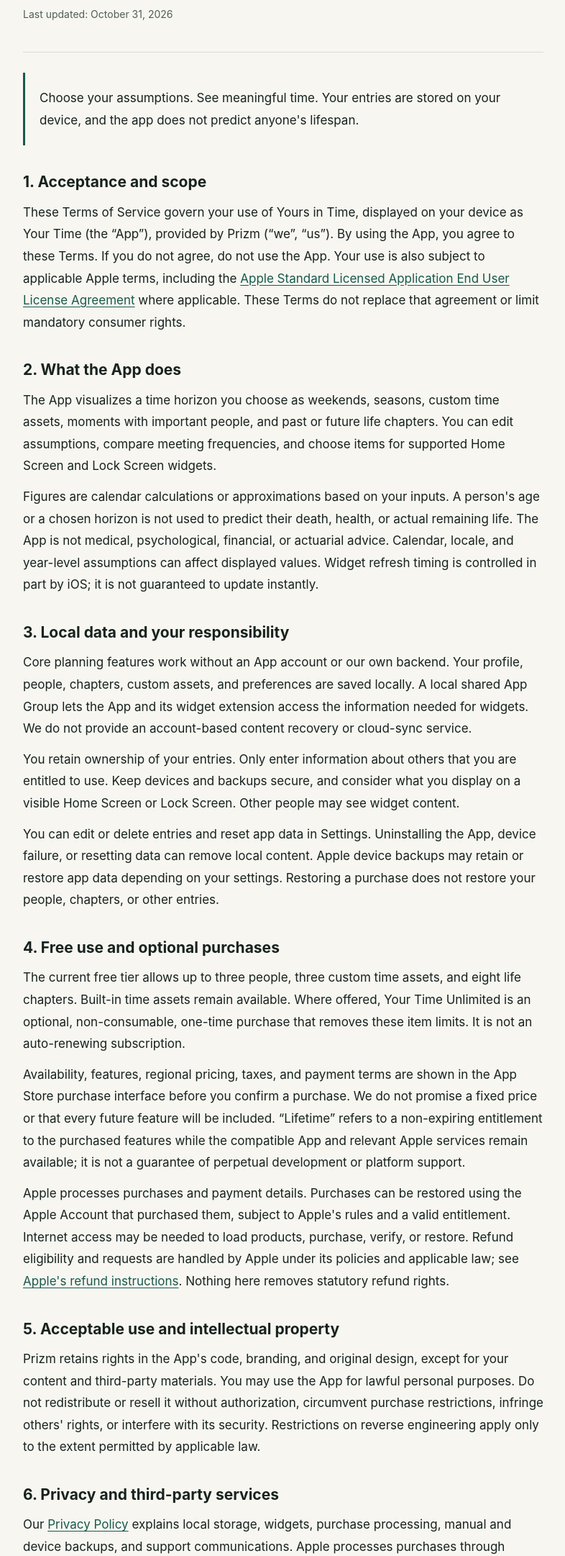
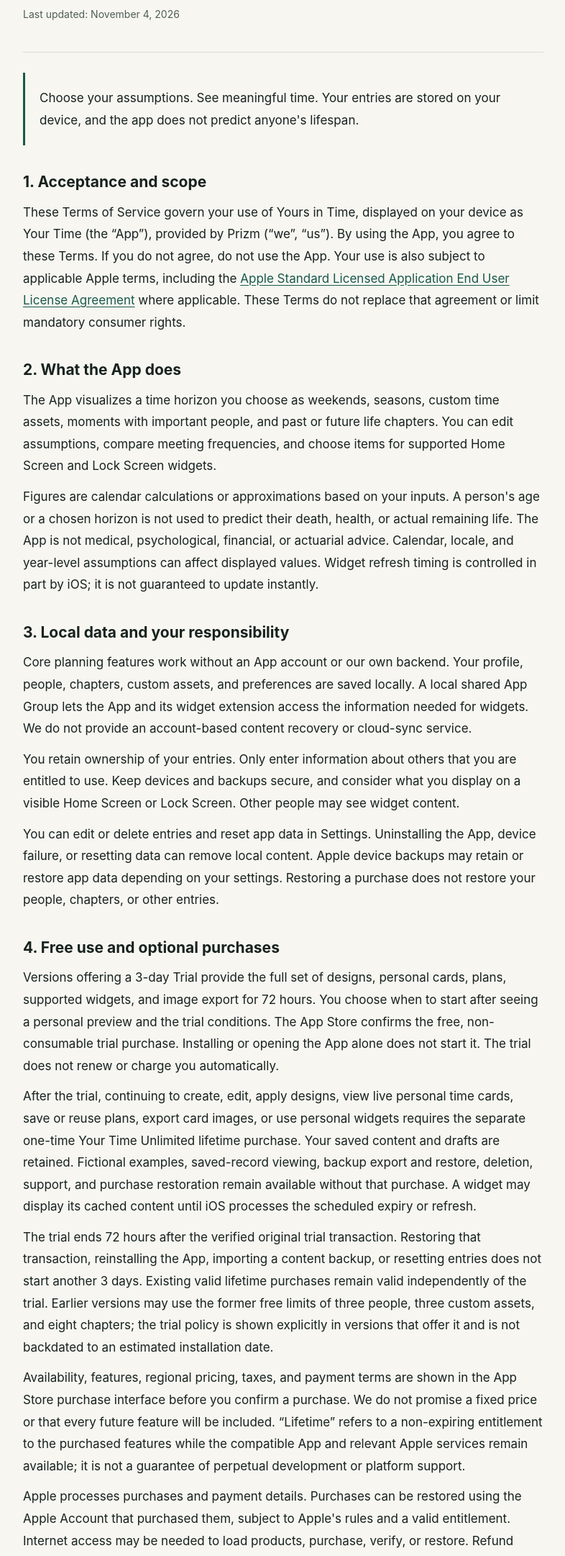
Before and after one commit to prizmchain/prizmchain.github.io, a website: page yoursintime-terms-of-service.html in a window 1280 px wide. Shown: the part 166-2328 px from the top of the page at 72% size, without its empty margins (246-1032 px from the left). Drawn offline with Linux system fonts and the light colour scheme.

Commit message:
Document Your Time three-day trial and preserved records

```diff
--- a/yoursintime-terms-of-service.html
+++ b/yoursintime-terms-of-service.html
@@ -28,7 +28,7 @@
   <header>
     <div class="brand">Yours in Time · Prizm</div>
     <h1>Terms of Service</h1>
-    <p class="date">Last updated: October 31, 2026</p>
+    <p class="date">Last updated: November 4, 2026</p>
   </header>
 
   <div class="summary"><p>Choose your assumptions. See meaningful time. Your entries are stored on your device, and the app does not predict anyone's lifespan.</p></div>
@@ -46,7 +46,9 @@
   <p>You can edit or delete entries and reset app data in Settings. Uninstalling the App, device failure, or resetting data can remove local content. Apple device backups may retain or restore app data depending on your settings. Restoring a purchase does not restore your people, chapters, or other entries.</p>
 
   <h2>4. Free use and optional purchases</h2>
-  <p>The current free tier allows up to three people, three custom time assets, and eight life chapters. Built-in time assets remain available. Where offered, Your Time Unlimited is an optional, non-consumable, one-time purchase that removes these item limits. It is not an auto-renewing subscription.</p>
+  <p>Versions offering a 3-day Trial provide the full set of designs, personal cards, plans, supported widgets, and image export for 72 hours. You choose when to start after seeing a personal preview and the trial conditions. The App Store confirms the free, non-consumable trial purchase. Installing or opening the App alone does not start it. The trial does not renew or charge you automatically.</p>
+  <p>After the trial, continuing to create, edit, apply designs, view live personal time cards, save or reuse plans, export card images, or use personal widgets requires the separate one-time Your Time Unlimited lifetime purchase. Your saved content and drafts are retained. Fictional examples, saved-record viewing, backup export and restore, deletion, support, and purchase restoration remain available without that purchase. A widget may display its cached content until iOS processes the scheduled expiry or refresh.</p>
+  <p>The trial ends 72 hours after the verified original trial transaction. Restoring that transaction, reinstalling the App, importing a content backup, or resetting entries does not start another 3 days. Existing valid lifetime purchases remain valid independently of the trial. Earlier versions may use the former free limits of three people, three custom assets, and eight chapters; the trial policy is shown explicitly in versions that offer it and is not backdated to an estimated installation date.</p>
   <p>Availability, features, regional pricing, taxes, and payment terms are shown in the App Store purchase interface before you confirm a purchase. We do not promise a fixed price or that every future feature will be included. “Lifetime” refers to a non-expiring entitlement to the purchased features while the compatible App and relevant Apple services remain available; it is not a guarantee of perpetual development or platform support.</p>
   <p>Apple processes purchases and payment details. Purchases can be restored using the Apple Account that purchased them, subject to Apple's rules and a valid entitlement. Internet access may be needed to load products, purchase, verify, or restore. Refund eligibility and requests are handled by Apple under its policies and applicable law; see <a href="https://support.apple.com/en-us/118223">Apple's refund instructions</a>. Nothing here removes statutory refund rights.</p>
 
```
Also changed, not shown: yoursintime-privacy-policy.html (+3 -1 lines), yoursintime-support.html (+6 -1 lines).
